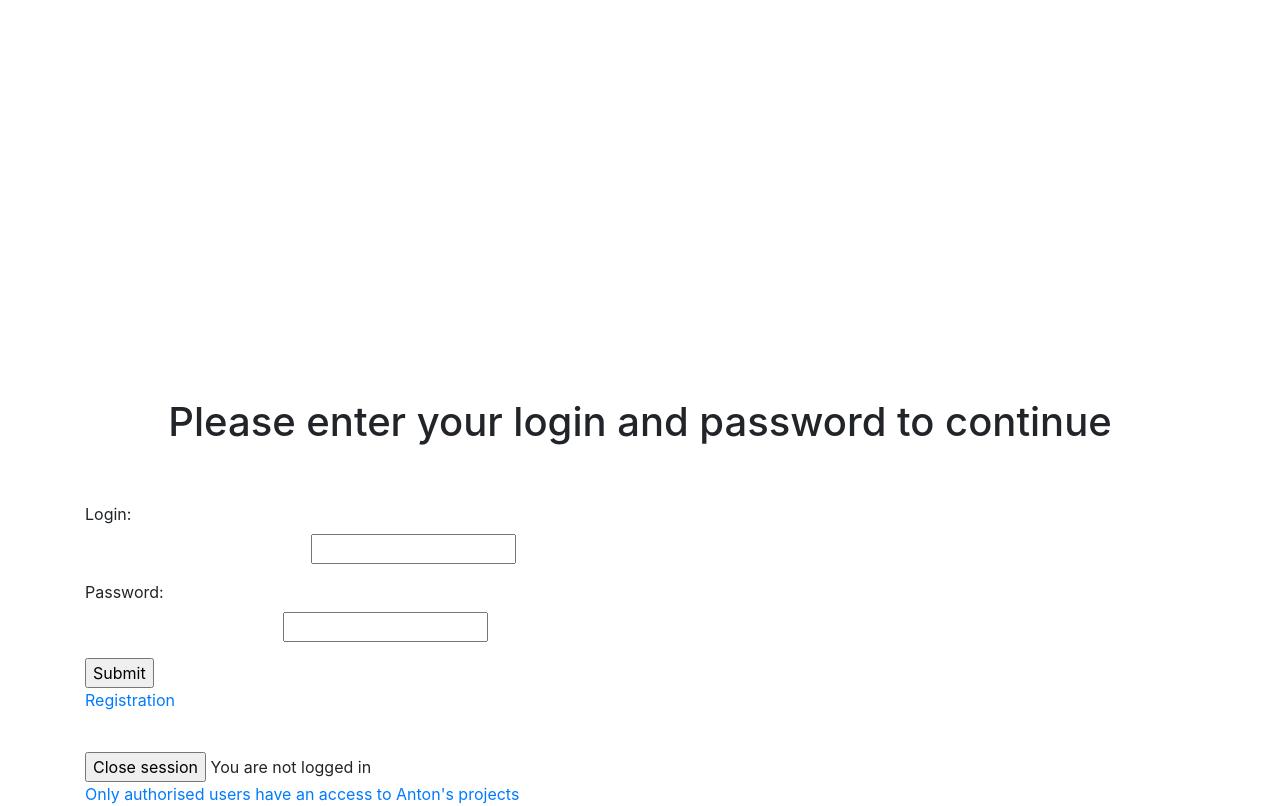
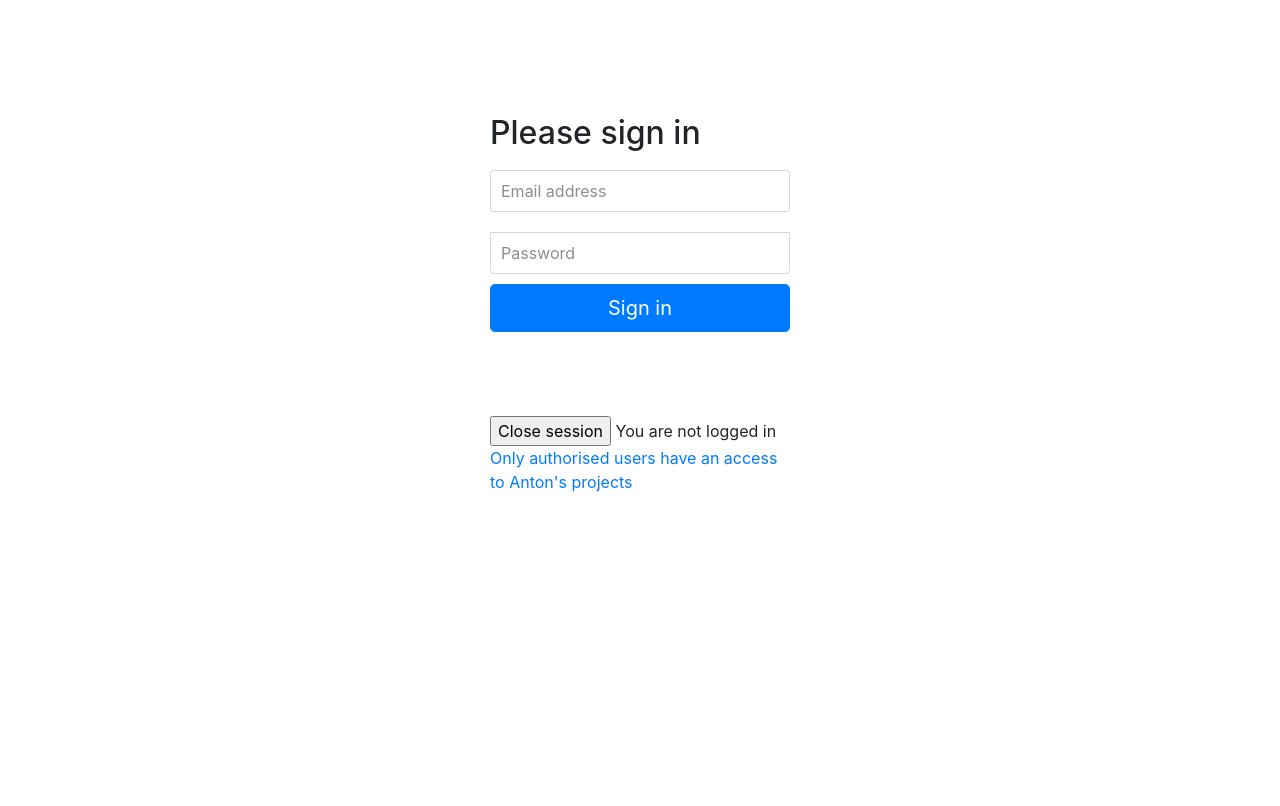
Before and after one commit to SiemensR/startingpage, a PHP site: page / in a window 1280 px wide. After the commit the page ends 492 px from the top, so only its background shows below. Run offline with PHP 8.4, Linux system fonts and the light colour scheme; some libraries are stand-ins or nearby versions.

Commit message:
login page changed with botstrap

```diff
--- a/css/main.css
+++ b/css/main.css
@@ -33,10 +33,16 @@ p {
 	margin-top: 10px;
 }
 
+#fadeDiv {
+	display: none;
+	max-width: 330px;
+  padding: 15px;
+  margin-top: 30px;
+  margin-left: auto;
+  margin-right: auto;
+}
 #forlogin {
-margin-left: 14.1em;
 }
 
 #forpassword {
-margin-left: 12.4em;
 }
--- /dev/null
+++ b/css/signin.css
@@ -0,0 +1,42 @@
+body {
+
+}
+
+.form-signin {
+  max-width: 330px;
+  padding: 15px;
+  margin-top: 100px;
+  margin-left: auto;
+  margin-right: auto;
+  display: none;
+}
+.form-signin .form-signin-heading,
+.form-signin .checkbox {
+  margin-bottom: 10px;
+}
+.form-signin .checkbox {
+  font-weight: normal;
+}
+.form-signin .form-control {
+  position: relative;
+  height: auto;
+  -webkit-box-sizing: border-box;
+          box-sizing: border-box;
+  padding: 10px;
+  font-size: 16px;
+  margin-top: 20px;
+  margin-bottom: 20px;
+}
+.form-signin .form-control:focus {
+  z-index: 2;
+}
+.form-signin input[type="email"] {
+  margin-bottom: -1px;
+  border-bottom-right-radius: 0;
+  border-bottom-left-radius: 0;
+}
+.form-signin input[type="password"] {
+  margin-bottom: 10px;
+  border-top-left-radius: 0;
+  border-top-right-radius: 0;
+}
--- a/gulpfile.js
+++ b/gulpfile.js
@@ -5,7 +5,7 @@ var browserSync = require('browser-sync').create();
 gulp.task('watch', function() {
   browserSync.init({
     server: {
-      baseDir: 'app/index.php'
+      baseDir: 'http://localhost/startingpage/startingpage/index.php'
     },
   })
 })
--- a/index.php
+++ b/index.php
@@ -11,13 +11,24 @@
     <!-- Bootstrap CSS -->
     <link rel="stylesheet" href="css/bootstrap.min.css">
     <link rel="stylesheet" href="css/main.css">
+    <link rel="stylesheet" href="css/signin.css" >
   </head>
   <body>
-    <h1>Please enter your login and password to continue</h1>
     <div class="container">
-    <div class="row">
-    <div class="col-5">
-<form action="testreg.php" method="post">
+      <div id="body">
+<form action="testreg.php" method="post" class="form-signin" id="form">
+              <h2 class="form-signin-heading">Please sign in</h2>
+              <label for="forlogin" class="sr-only">Login</label>
+              <input type="login" id="forlogin" class="form-control" placeholder="Email address" required autofocus>
+              <label for="forpassword" class="sr-only">Password</label>
+              <input type="password" id="forpassword" class="form-control" placeholder="Password" required>
+              <button class="btn btn-lg btn-primary btn-block" type="submit">Sign in</button>
+            </form>
+
+
+
+<!-- old buttons saved here
+<form action="testreg.php" method="post" class="form-signin">
 <p>
     <label>Login:<br></label>
     <input name="login" type="text" size="15" maxlength="15" id="forlogin">
@@ -31,8 +42,9 @@
 <br>
 <a href="reg.php">Registration</a>
     </p>
-    </form>
+  </form> -->
     <br>
+    <div id="fadeDiv">
     <input type="button" name="close" value="Close session" onclick="<?php session_destroy();?> location.reload();">
     <?php
     if (empty($_SESSION['login']) or empty($_SESSION['id']))
@@ -45,6 +57,7 @@
     echo "You logged in as ".$_SESSION['login']."<br><a  href='loadingpage.php'>You can use this link to proceed</a>";
     }
     ?>
+</div>
     </div>
     </div>
     </div>
@@ -52,6 +65,13 @@
     <!-- jQuery first, then Popper.js, then Bootstrap JS as always :D -->
     <script src="https://code.jquery.com/jquery-3.2.1.slim.min.js" integrity="sha384-KJ3o2DKtIkvYIK3UENzmM7KCkRr/rE9/Qpg6aAZGJwFDMVNA/GpGFF93hXpG5KkN" crossorigin="anonymous"></script>
     <script src="https://cdnjs.cloudflare.com/ajax/libs/popper.js/1.11.0/umd/popper.min.js" integrity="sha384-b/U6ypiBEHpOf/4+1nzFpr53nxSS+GLCkfwBdFNTxtclqqenISfwAzpKaMNFNmj4" crossorigin="anonymous"></script>
+  <script src="https://ajax.googleapis.com/ajax/libs/jquery/3.2.1/jquery.min.js"></script>
     <script src="js/bootstrap.min.js"></script>
+    <script type="text/javascript">
+    $(document).ready(function(){
+    $("form").fadeIn("slow");
+    $("#fadeDiv").fadeIn("slow");
+    });
+    </script>
   </body>
 </html>
```
